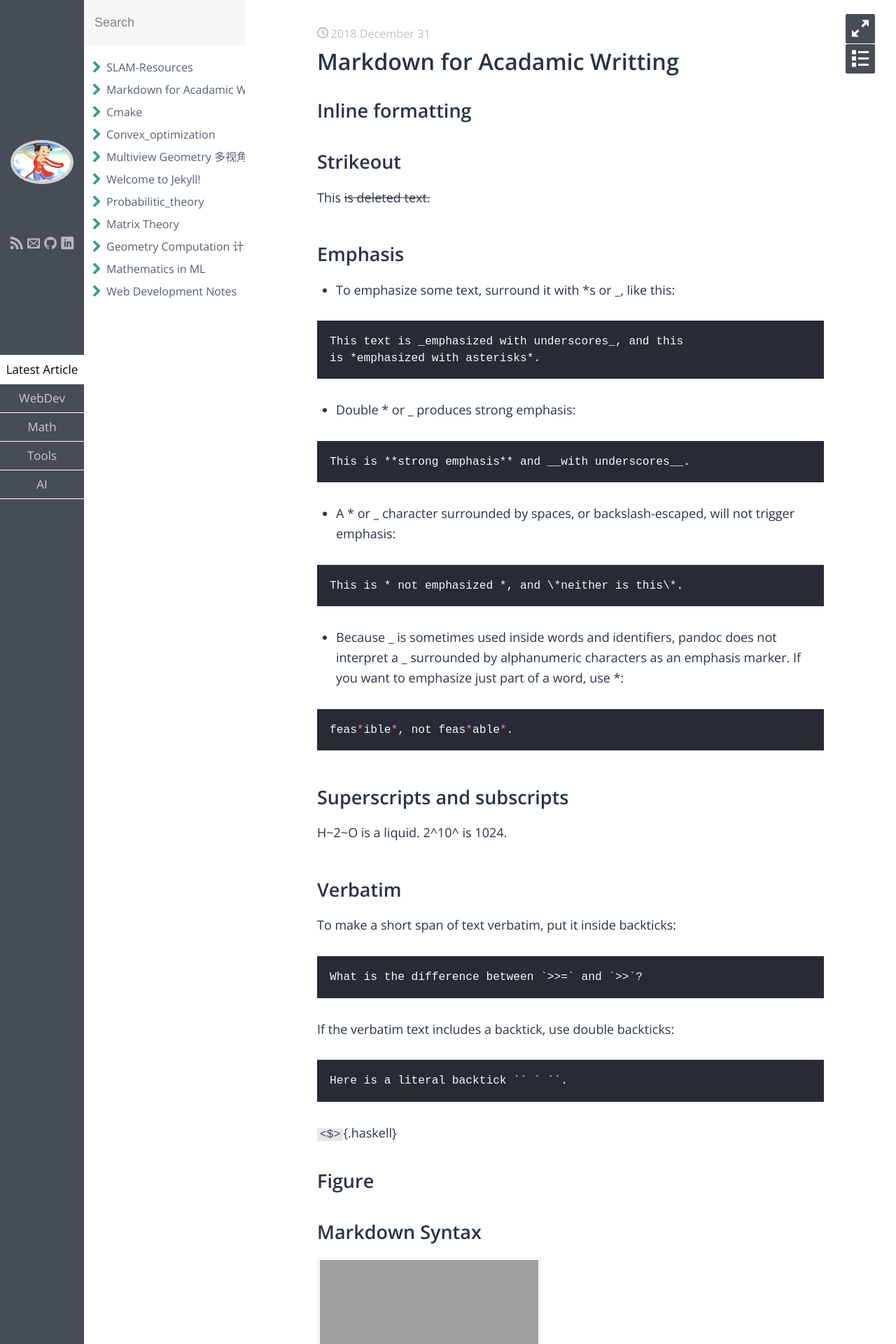
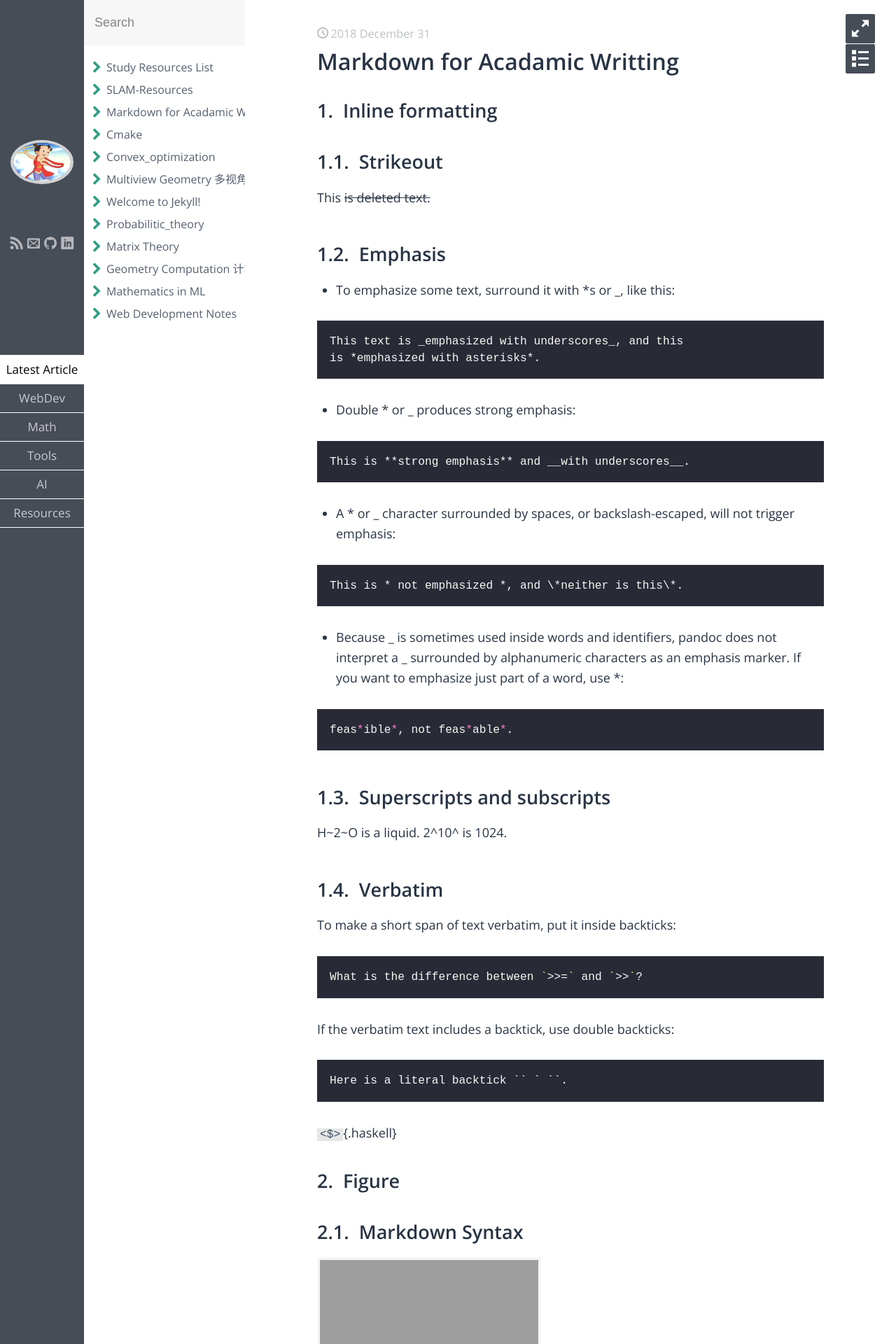
Before and after one commit to yubaoliu/yubao, a Jekyll site: the page built from _posts/Tools/2018-12-31-markdown.md, in a window 1280 px wide. Shown: the top 1920 px of the page at 70% size. Built offline with Jekyll 4.4.1, drawn with Linux system fonts in a browser that asks for light colours; some web fonts are replaced; formulas are drawn with MathJax 3; comment, search, counter and statistics services are not loaded; grey boxes are pictures that could not be loaded.

Commit message:
Add TOC: automatical number for Markdown

````diff
--- a/_config.yml
+++ b/_config.yml
@@ -81,6 +81,11 @@ defaults:
       author: Liu Yubao
 #      toc: true
   -
+     scope:
+       path: "_posts/AI"
+     values:
+       categories: AI
+  -
     scope:
       path: "_posts/Math"
     values:
@@ -90,18 +95,19 @@ defaults:
        path: "_posts/Tools"
      values:
        categories: Tools
-  -
-     scope:
-       path: "_posts/AI"
-     values:
-       categories: AI
+
   -
      scope:
        path: "_posts/WebDev"
      values:
        categories: WebDev
-
-  - scope:
+  -
+     scope:
+       path: "_posts/Resources"
+     values:
+       categories: Resources
+  -
+    scope:
       path: "assets/img"
     values:
       image: true
--- a/_includes/head.html
+++ b/_includes/head.html
@@ -19,7 +19,6 @@
     <script src="{{ "/assets/js/prefixfree.js" | prepend: site.baseurl }}"></script>
 
     <!-- My code -->
-    <link rel="stylesheet" href="/css/custom.css">
-
+    <link rel="stylesheet" type="text/css" href="/css/custom.css">
 
 </head>
--- a/_layouts/default.html
+++ b/_layouts/default.html
@@ -28,5 +28,7 @@
     </div>
 
     {% include scripts.html %}
+
+
   </body>
 </html>
--- /dev/null
+++ b/_plugins/vimeo.rb
@@ -0,0 +1,27 @@
+class Vimeo < Liquid::Tag
+  Syntax = /^\s*([^\s]+)(\s+(\d+)\s+(\d+)\s*)?/
+
+  def initialize(tagName, markup, tokens)
+    super
+
+    if markup =~ Syntax then
+      @id = $1
+
+      if $2.nil? then
+          @width = 560
+          @height = 420
+      else
+          @width = $2.to_i
+          @height = $3.to_i
+      end
+    else
+      raise "No Vimeo ID provided in the \"youtube\" tag"
+    end
+  end
+
+  def render(context)
+    "<div class=\"video-container\"><iframe width=\"#{@width}\" height=\"#{@height}\" frameborder=\"0\" webkitallowfullscreen mozallowfullscreen allowfullscreen src=\"https://player.vimeo.com/video/#{@id}?color=2980b9&title=0&byline=0&portrait=0\"></iframe></div>"
+  end
+
+  Liquid::Template.register_tag "vimeo", self
+end
--- /dev/null
+++ b/_plugins/youtube.rb
@@ -0,0 +1,31 @@
+class YouTube < Liquid::Tag
+  Syntax = /^\s*([^\s]+)(\s+(\d+)\s+(\d+)\s*)?/
+
+  def initialize(tagName, markup, tokens)
+    super
+
+    if markup =~ Syntax then
+      @id = $1
+
+      if $2.nil? then
+          @width = 560
+          @height = 420
+      else
+          @width = $2.to_i
+          @height = $3.to_i
+      end
+    else
+      raise "No YouTube ID provided in the \"youtube\" tag"
+    end
+  end
+
+  def render(context)
+    "<div class=\"video-container mb3\">
+      <iframe width=\"#{@width}\" height=\"#{@height}\" frameborder=\"0\" allowfullscreen  allow=\"accelerometer; autoplay; encrypted-media; gyroscope; picture-in-picture\"  src=\"http://www.youtube.com/embed/#{@id}">
+      </iframe>
+      </div>"
+  end
+
+
+  Liquid::Template.register_tag "youtube", self
+end
--- a/_posts/Tools/2018-12-31-markdown.md
+++ b/_posts/Tools/2018-12-31-markdown.md
@@ -152,22 +152,13 @@ These are:
 
 最常用的是.MPEG和.SWF, 因为这些是压缩格式。
 
+```sh
+<iframe  width="425" height="344" src="https://www.youtube.com/embed/F9Bo89m2f6g" frameborder="0" allowfullscreen  ></iframe>
 
-<iframe  width="425" height="344" src="https://www.youtube.com/embed/F9Bo89m2f6g" frameborder="0" allowfullscreen autostart ></iframe>
+<embed src="https://www.youtube.com/embed/F9Bo89m2f6g" autostart="false"  width="425" height="344" />
+```
 
-## HTML5视频标签
-
-随着HTML5的推出，视频标签与现代浏览器很好的支持很快传播出去。视频标签用于视频添加到HTML页面。 目前最大的 HTML5视频标签, 支持3种类型的视频文件：
-
-- mp4 - MIME-type video/mp4
-- webm - MIME-type video/webm
-- ogg - MIME-type video/ogg
-
-<video width="320" height="240" controls>
-  <source src="https://www.w3schools.com/html/movie.mp4" type="video/mp4">
-  <source src="https://www.w3schools.com/html/movie.ogg" type="video/ogg">
-  Your browser does not support the video tag.
-</video>
+{% youtube F9Bo89m2f6g 450 220 %}
 
 
 # Pandoc Output
--- a/css/custom.css
+++ b/css/custom.css
@@ -1,5 +1,51 @@
+
+body
+  {
+    counter-reset: h1counter;
+  }
+.post-title{
+  counter-reset: h1counter;
+  counter-reset: h2counter;
+  counter-reset: h3counter;
+}
+
+.post h1 {
+  counter-reset: h2counter;
+}
+.post h2 {
+  counter-reset: h3counter;
+}
+.post h1:not(.post-title):before {
+  counter-increment: h1counter;
+  content: counter(h1counter)  ".\0000a0\0000a0";
+}
+.post h2:before {
+  counter-increment: h2counter;
+  content: counter(h1counter) "."
+           counter(h2counter)
+           ".\0000a0\0000a0";
+}
+.post h3:before {
+  counter-increment: h3counter;
+  content: counter(h1counter) "."
+          counter(h2counter) "."
+          counter(h3counter)
+          ".\0000a0\0000a0";
+}
+
 
 .post .img-medium{
   width: 320px;
   height: 240px;
 }
+
+/*link*/
+a:active {color:#0000FF;}  /* 鼠标点击时 */
+a:link {}    /* unvisited link */
+a:visited {
+  color:#337ab7;
+  text-decoration:none;} /* visited link */
+a:hover {
+  color:#FF0000;
+  text-decoration:underline;
+  }   /* mouse over link */
````
Also changed, not shown: _posts/Resources/2019-01-03-Resource_list.md (added, +12 -0 lines), index.md (+3 -0 lines).
